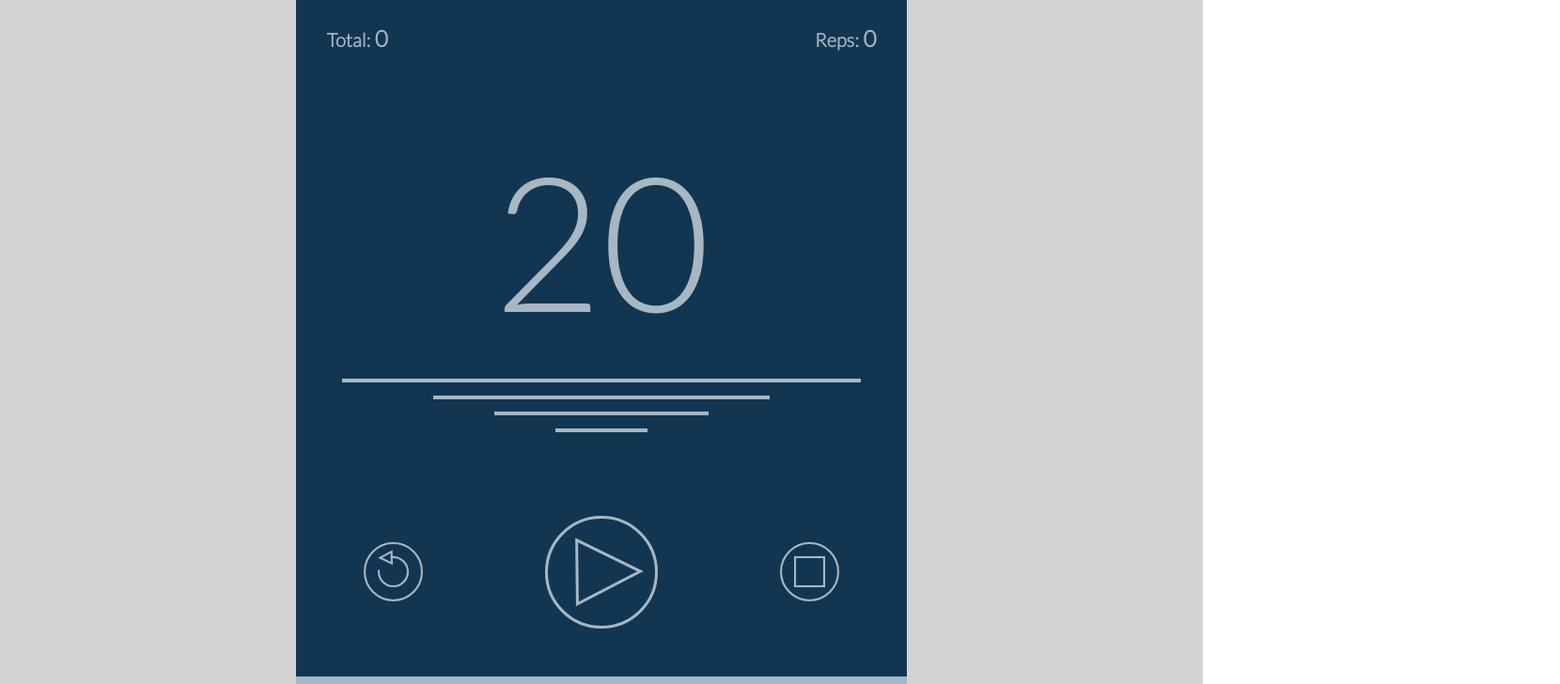
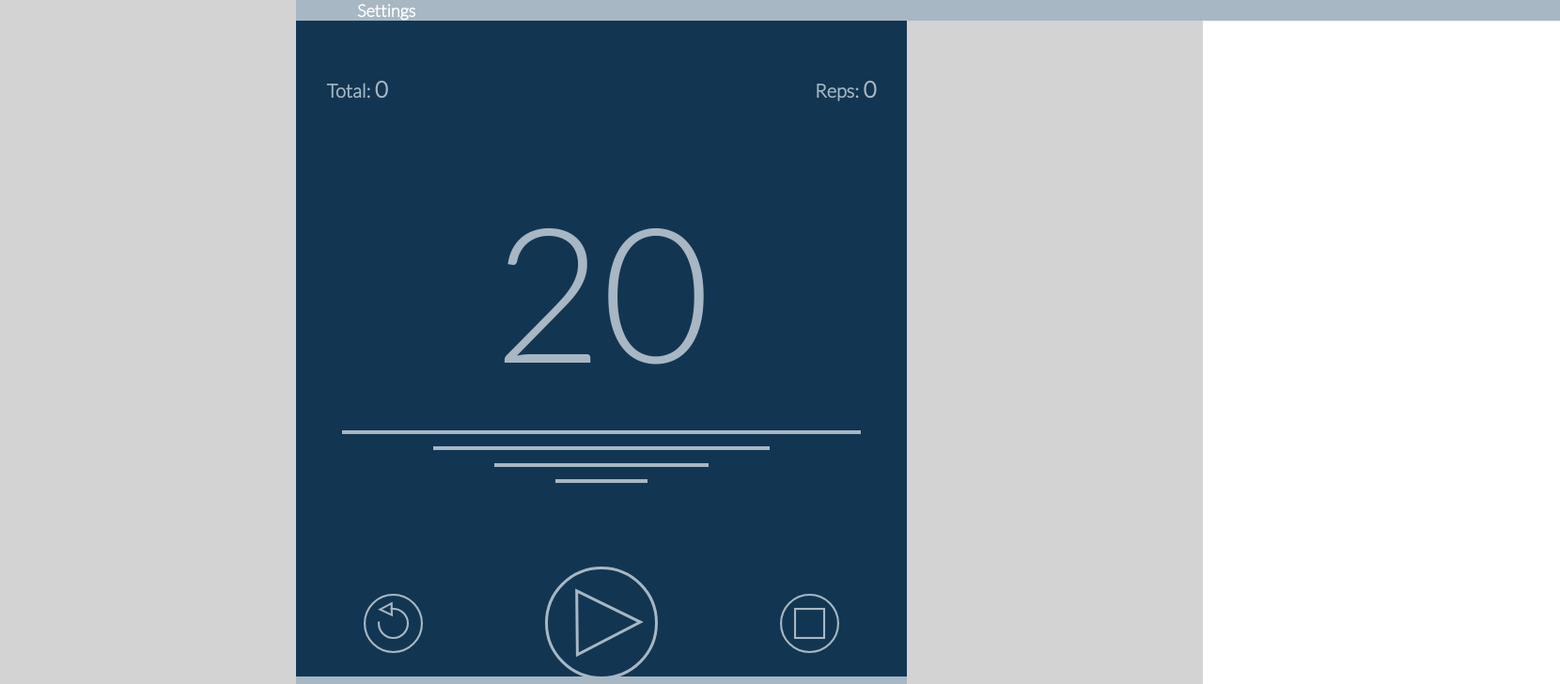
Before and after one commit to maiki-mo/criit, a React (Create React App) app: page /workout in a window 1280 px wide. Shown: the top 728 px of the page at 94% size, 1660 px wide, since content can reach past the window. Built offline with nearby package versions, Linux system fonts and the light colour scheme.

Commit message:
need to refactor workout screen

```diff
--- a/src/components/ScreenHeader.js
+++ b/src/components/ScreenHeader.js
@@ -5,6 +5,7 @@ export default ( {
     titleColor,
     titleSize,
     backgroundColor,
+    textSyles,
     containerStyles,
 } ) => {
     const localStyles = {
@@ -19,6 +20,7 @@ export default ( {
             textAlign: 'left',
             color: titleColor,
             fontSize: titleSize,
+            ...textSyles,
         },
     };
 
--- a/src/screens/Workout.js
+++ b/src/screens/Workout.js
@@ -7,6 +7,7 @@ import Controls from '../components/Controls';
 import Modal from '../components/Modal';
 import AdModal from '../components/AdModal';
 import CountdownModal from '../components/CountdownModal';
+import ScreenHeader from '../components/ScreenHeader';
 
 import audio from '../constants/audio';
 import state from '../constants/state';
@@ -150,6 +151,13 @@ export default ( { containerStyles } ) => {
 
     return (
         <main style={localStyles.container}>
+            <ScreenHeader
+                title="Settings"
+                titleColor={colors.white}
+                titleSize={18}
+                backgroundColor={colors.lightBlue}
+                textSyles={{ margin: 0 }}
+            />
             <ActivityHeader
                 reps={reps}
                 totalSeconds={totalSeconds}
```
